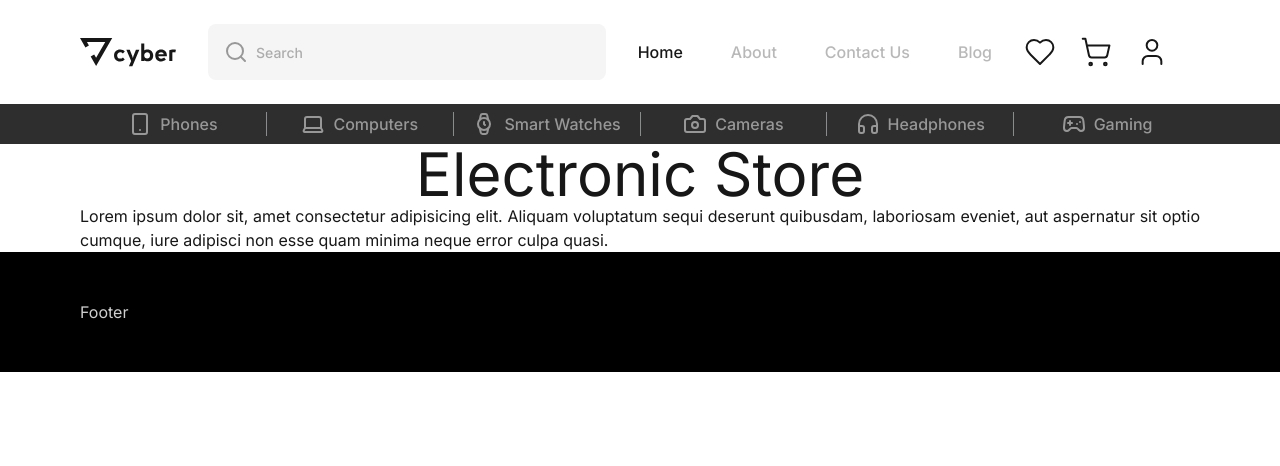
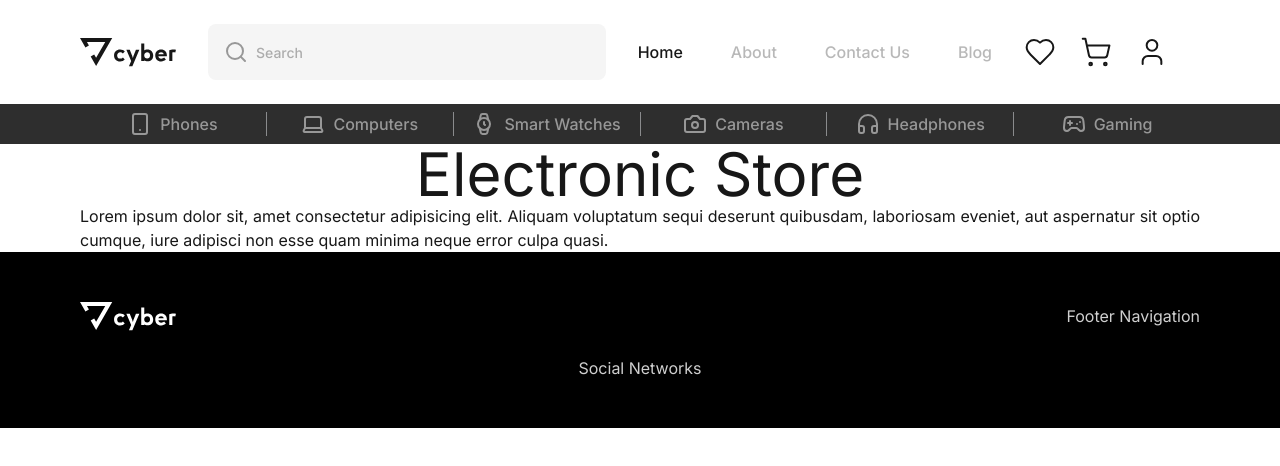
Before and after one commit to alexandreraminelli/pratica-nextjs-electronic-store, a Next.js app: page / in a window 1280 px wide. Shown: the top 466 px of the page. Built offline with nearby package versions, Linux system fonts and the light colour scheme.

Commit message:
feat: estrutura do footer

```diff
--- a/src/app/ui/layout/footer/Footer.tsx
+++ b/src/app/ui/layout/footer/Footer.tsx
@@ -1,3 +1,5 @@
+import LogoLink from "@/app/ui/logo/LogoLink"
+
 /**
  * Rodapé do site.
  *
@@ -7,18 +9,42 @@ export default function Footer() {
   return (
     <footer
       className="
+      flex flex-col items-center
+      gap-8 md:gap-6
       bg-dark-27 lg:bg-black
       text-light-9
       py-12 pd-container
       "
     >
-      <p>Footer</p>
-
-      {/* Logo */}
-
-      {/* Footer Nav */}
+      <div
+        className="
+        flex flex-col items-center md:flex-row md:justify-between
+        gap-8
+        w-full
+        "
+      >
+        {/* Logo */}
+        <FooterLogo />
+        {/* Footer Nav */}
+        <nav>Footer Navigation</nav>
+      </div>
 
       {/* Social Networks */}
+      <div>Social Networks</div>
     </footer>
   )
 }
+
+/**
+ * Logo do footer.
+ *
+ * @author Alexandre Raminelli
+ */
+function FooterLogo() {
+  return (
+    <header>
+      {/* Logo */}
+      <LogoLink className="max-w-24 text-white" />
+    </header>
+  )
+}
```
